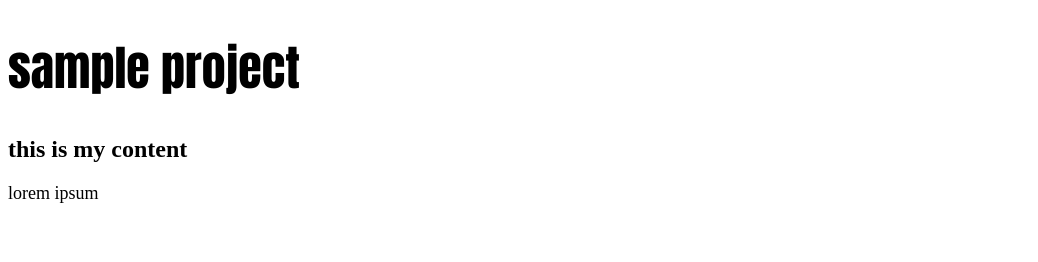
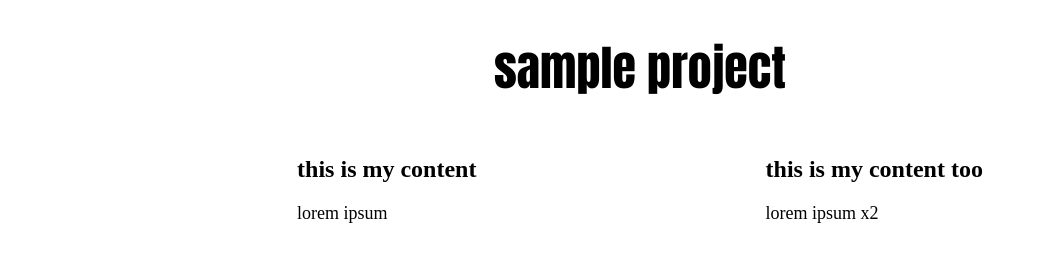
Before and after one commit to mike-pena/new-repo, a plain HTML site: page index.html in a window 1280 px wide. Shown: the whole page, without its empty margins (0-1038 px from the left). Drawn offline with Linux system fonts and the light colour scheme.

Commit message:
update index and style

```diff
--- a/index.html
+++ b/index.html
@@ -7,14 +7,18 @@
     <title>Sample Project</title>
   </head>
   <body>
-    <head class="header">
+    <header class="header">
       <h1 class="header__title">sample project</h1>
-    </head>
-    <main>
+    </header>
+    <main class="main">
       <section class="content">
         <h2 class="content__title">this is my content</h2>
         <p class="content__text">lorem ipsum</p>
       </section>
+      <section class="content">
+        <h2 class="content__title">this is my content too</h2>
+        <p class="content__text">lorem ipsum x2</p>
+      </section>
     </main>
   </body>
 </html>
--- a/style.css
+++ b/style.css
@@ -2,6 +2,12 @@
     font-family: Impact, Haettenschweiler, 'Arial Narrow Bold', sans-serif;
     font-size: 48px;
     font-weight: 500;
+    text-align: center;
+}
+
+.main {
+    display: flex;
+    justify-content: space-evenly;
 }
 
 .content__title {
```
